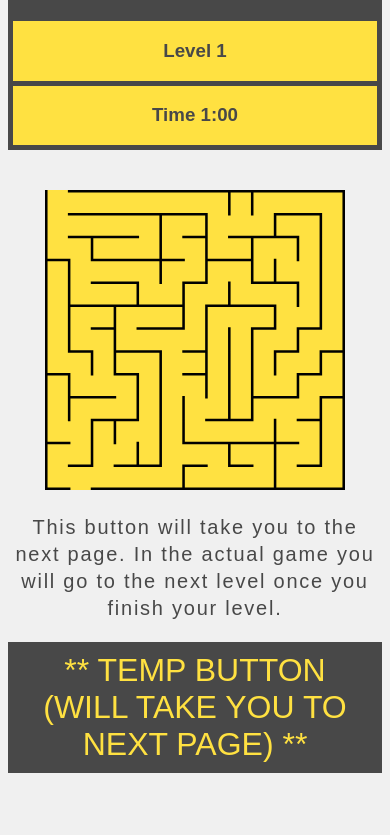
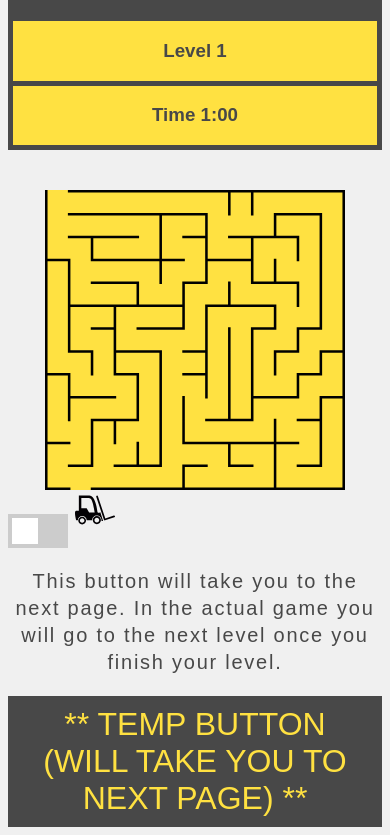
Before and after one commit to mikaylamarissa/PROJ-202-MAZE-GAME, a plain HTML site: page mazeGame.html in a window 390 px wide. Shown: the part 84-919 px from the top of the page. Before the commit the page ends 865 px from the top, so only its background shows below. Drawn offline with Linux system fonts and the light colour scheme; a web font is replaced by a local one.

Commit message:
This is the end of working on the prototype.
- I have added a toggle button that will be used to toggle the music on and off.
- I have added the forklift SVG which will eventually move through the maze
- styled everything so it works responsively
-the prototype shows users how it will work now I need to add JavaScript to actually have it be a game not just a static page

```diff
--- a/mazeGame.html
+++ b/mazeGame.html
@@ -22,9 +22,17 @@
     <section>
         <div class="mazeGame">
             <img src="assets/mazeExample.svg">
+            <img class="forklift" src="assets/forklift-truck-svgrepo-com.svg" width="40px">
         </div>
-        <div class = "tempInfo">
-            <p>This button will take you to the next page. In the actual game you will go to the next level once you finish your level.</p>
+        <div class="musicToggle">
+            <label class="switch">
+                <input type="checkbox">
+                <span class="slider"></span>
+              </label>
+        </div>
+        <div class="tempInfo">
+            <p>This button will take you to the next page. In the actual game you will go to the next level once you
+                finish your level.</p>
             <button><a href="endPage.html">** TEMP BUTTON (WILL TAKE YOU TO NEXT PAGE) **</a></button>
         </div>
     </section>
--- a/styles/styles.css
+++ b/styles/styles.css
@@ -78,6 +78,7 @@ a {
     align-content: normal;
 
 }
+
 .headerDisplays {
     display: block;
     flex-grow: 0;
@@ -91,32 +92,98 @@ a {
 }
 
 .mazeGame {
-    display:inline-flex;
+    display: inline-flex;
     align-content: center;
+    flex-direction: column;
     background-color: #FFE141;
     margin-top: 40px;
-    width:300px;
+    width: 300px;
     height: 300px;
 }
-.congrats h1{
+
+.forklift {
+    padding-left: 30px;
+}
+
+.congrats h1 {
     color: #FFE141;
 }
-.congrats h2{
+
+.congrats h2 {
     color: #FFE141;
 }
-.congrats{
-    display:flex;
+
+.congrats {
+    display: flex;
     flex-direction: column;
     margin-right: auto;
     margin-left: auto;
     align-items: center;
-    width:97%;
+    width: 97%;
     margin-top: 200px;
     padding: 20px 10px;
-    background-color:#484848;
+    background-color: #484848;
 }
-.tempInfo p{
-color:#484848
+
+.tempInfo p {
+    color: #484848
+}
+.musicToggle{
+    padding-top: 20px;
+    display: flex;
+    align-items: flex-start;
+}
+.switch {
+    position: relative;
+    display: inline-block;
+    width: 60px;
+    height: 34px;
+}
+
+/* Hide default HTML checkbox */
+.switch input {
+    opacity: 0;
+    width: 0;
+    height: 0;
+}
+
+/* The slider */
+.slider {
+    position: absolute;
+    cursor: pointer;
+    top: 0;
+    left: 0;
+    right: 0;
+    bottom: 0;
+    background-color: #ccc;
+    -webkit-transition: .4s;
+    transition: .4s;
+}
+
+.slider:before {
+    position: absolute;
+    content: "";
+    height: 26px;
+    width: 26px;
+    left: 4px;
+    bottom: 4px;
+    background-color: white;
+    -webkit-transition: .4s;
+    transition: .4s;
+}
+
+input:checked+.slider {
+    background-color:#FFE141;
+}
+
+input:focus+.slider {
+    box-shadow: 0 0 1px #FFE141;
+}
+
+input:checked+.slider:before {
+    -webkit-transform: translateX(26px);
+    -ms-transform: translateX(26px);
+    transform: translateX(26px);
 }
 
 @media only screen and (min-width: 768px) {
@@ -156,12 +223,14 @@ color:#484848
         width: 140px;
         margin: 10px;
     }
-    .mazeGame{
+
+    .mazeGame {
         height: 450px;
         width: 450px;
     }
-    .congrats{
-        width:80%;
+
+    .congrats {
+        width: 80%;
     }
 
 }
@@ -180,12 +249,14 @@ color:#484848
         line-height: 38px;
         font-size: 1.75rem;
     }
-    .mazeGame{
+
+    .mazeGame {
         height: 600px;
-        width:600px;
+        width: 600px;
     }
-    .congrats{
-        width:50%;
-        padding:40px;
+
+    .congrats {
+        width: 50%;
+        padding: 40px;
     }
 }
```
Also changed, not shown: assets/SVG/Asset 1.svg (deleted), assets/codingMaze.png (deleted), assets/codingmaze.svg (deleted), assets/forklift-truck-svgrepo-com.svg (added).
